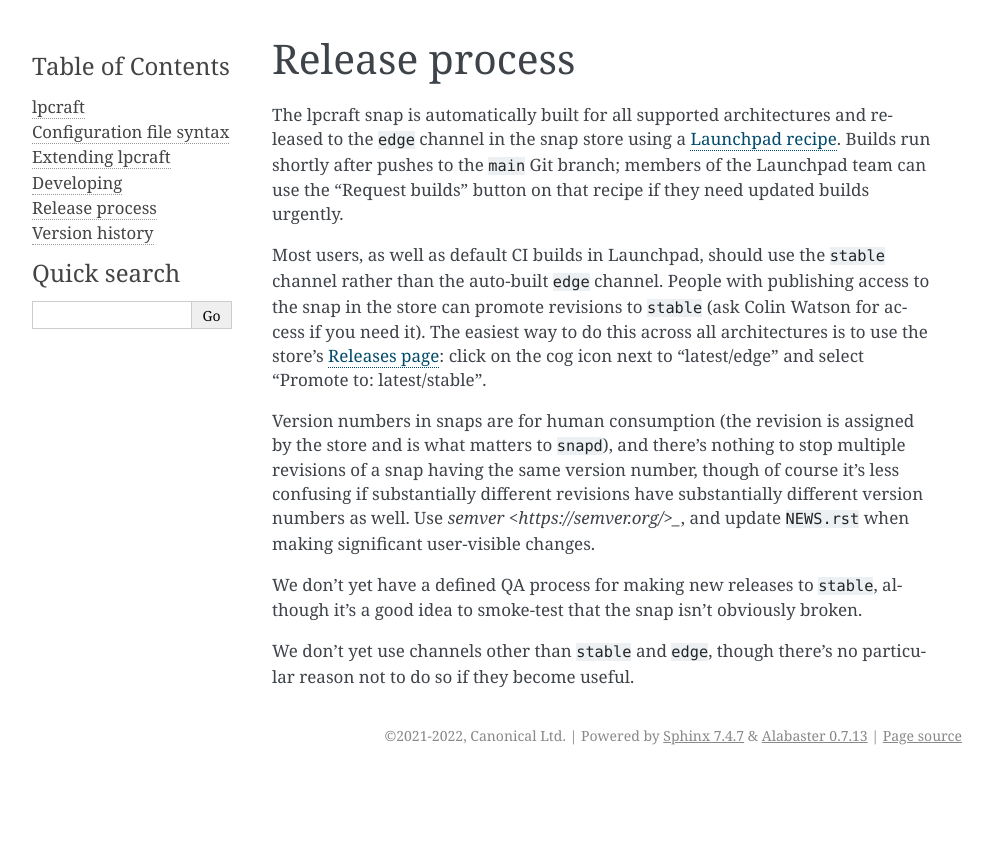
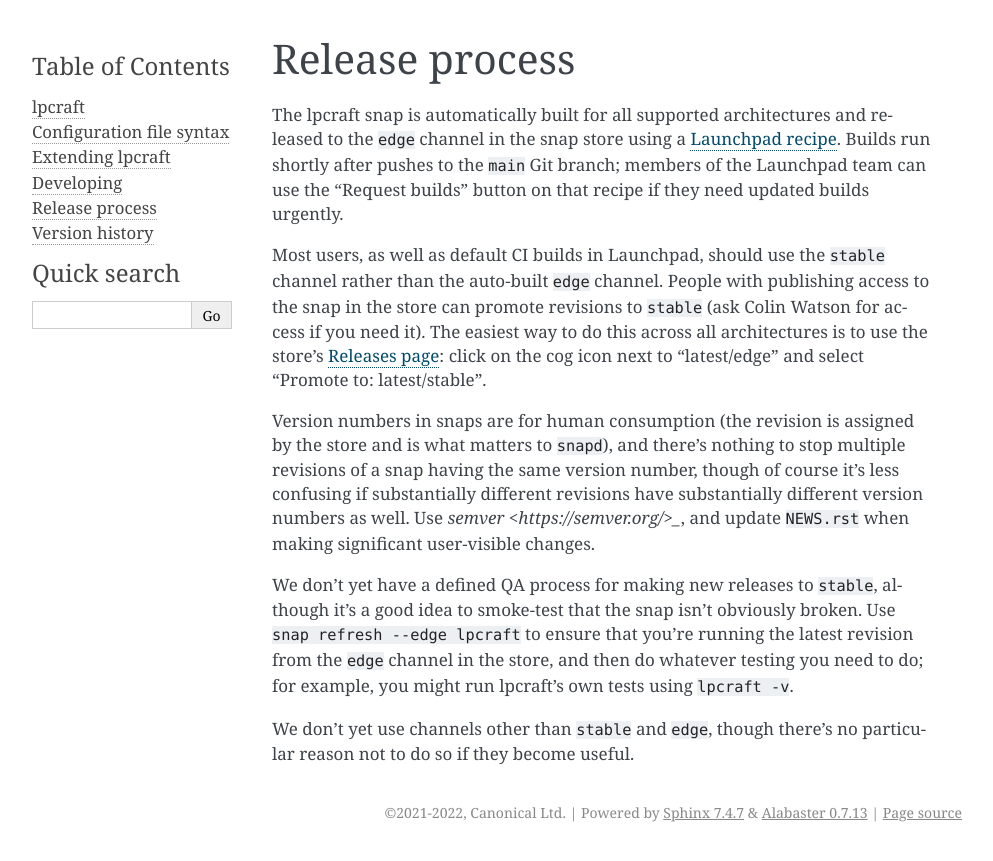
Before and after one commit to tushar5526/lpci-mirror, a Sphinx documentation site: the page built from docs/release-process.rst, in a window 1280 px wide. Shown: the top 861 px of the page, without its empty margins (148-1141 px from the left). Built offline with Sphinx 7.4.7, drawn with Linux system fonts in a browser that asks for light colours.

Commit message:
Explain how to install lpcraft from edge

```diff
--- a/docs/release-process.rst
+++ b/docs/release-process.rst
@@ -26,7 +26,10 @@ user-visible changes.
 
 We don't yet have a defined QA process for making new releases to
 ``stable``, although it's a good idea to smoke-test that the snap isn't
-obviously broken.
+obviously broken.  Use ``snap refresh --edge lpcraft`` to ensure that you're
+running the latest revision from the ``edge`` channel in the store, and then
+do whatever testing you need to do; for example, you might run lpcraft's own
+tests using ``lpcraft -v``.
 
 We don't yet use channels other than ``stable`` and ``edge``, though there's
 no particular reason not to do so if they become useful.
```
